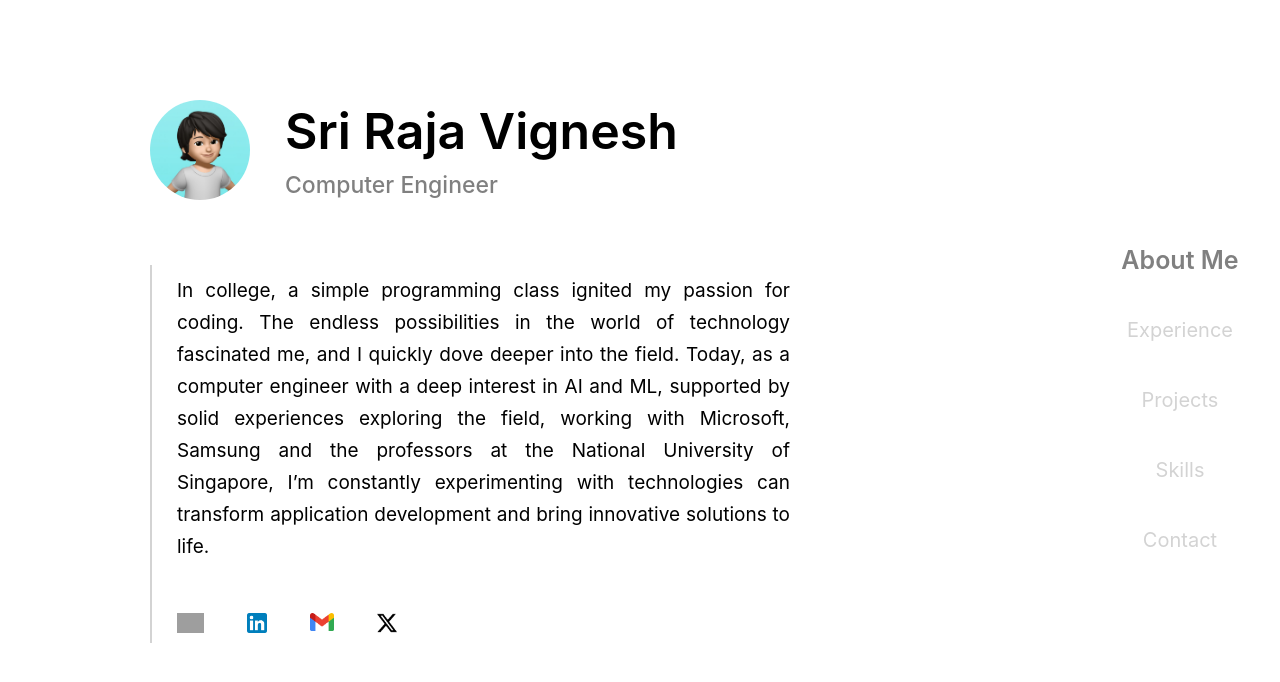
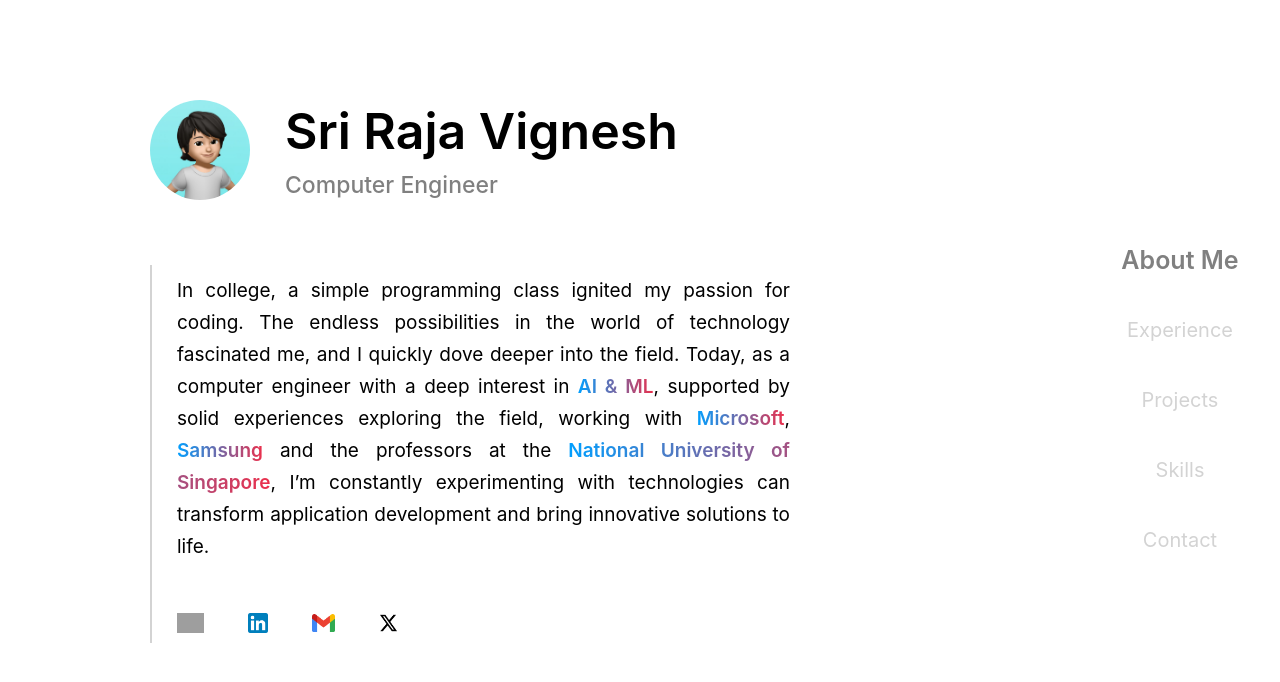
Before and after one commit to sriraja2001/portfolio, a React (Create React App) app: page / in a window 1280 px wide. Shown: the top 682 px of the page. Built offline with nearby package versions, Linux system fonts and the light colour scheme; grey boxes are pictures that could not be loaded.

Commit message:
gradient text added and the spans were highlighted

```diff
--- /dev/null
+++ b/src/components/GradientText/GradientText.js
@@ -0,0 +1,11 @@
+import styles from "./GradientText.module.css";
+
+const GradientText = ({ children, style }) => {
+  return (
+    <span className={styles.gradient} style={style}>
+      {children}
+    </span>
+  );
+};
+
+export default GradientText;
--- /dev/null
+++ b/src/components/GradientText/GradientText.module.css
@@ -0,0 +1,6 @@
+.gradient {
+  background: -webkit-linear-gradient(to right, #009fff, #ec2f4b);
+  background: linear-gradient(to right, #009fff, #ec2f4b);
+  -webkit-background-clip: text;
+  -webkit-text-fill-color: transparent;
+}
--- a/src/sections/AboutSection/AboutSection.js
+++ b/src/sections/AboutSection/AboutSection.js
@@ -4,6 +4,7 @@ import instagramIcon from "../../res/instagram_icon.png";
 import gmailIcon from "../../res/gmail_icon.png";
 import linkedinIcon from "../../res/linkedin_icon.png";
 import xIcon from "../../res/x_icon.png";
+import GradientText from "../../components/GradientText/GradientText";
 
 const AboutSection = () => {
   return (
@@ -20,17 +21,19 @@ const AboutSection = () => {
           In college, a simple programming class ignited my passion for coding.
           The endless possibilities in the world of technology fascinated me,
           and I quickly dove deeper into the field. Today, as a computer
-          engineer with a deep interest in AI and ML, supported by solid
-          experiences exploring the field, working with Microsoft, Samsung and
-          the professors at the National University of Singapore, I’m constantly
-          experimenting with technologies can transform application development
-          and bring innovative solutions to life.<br></br>
+          engineer with a deep interest in <GradientText>AI & ML</GradientText>,
+          supported by solid experiences exploring the field, working with{" "}
+          <GradientText>Microsoft</GradientText>,{" "}
+          <GradientText>Samsung</GradientText> and the professors at the{" "}
+          <GradientText>National University of Singapore</GradientText>, I’m
+          constantly experimenting with technologies can transform application
+          development and bring innovative solutions to life.<br></br>
         </p>
         <div className={styles.socials}>
           <img src={instagramIcon} />
           <img src={linkedinIcon} />
-          <img src={gmailIcon} style={{ height: "90%" }} />
-          <img src={xIcon} />
+          <img src={gmailIcon} style={{ height: "87%" }} />
+          <img src={xIcon} style={{ height: "87%" }} />
         </div>
       </div>
     </div>
--- a/src/sections/AboutSection/AboutSection.module.css
+++ b/src/sections/AboutSection/AboutSection.module.css
@@ -47,11 +47,17 @@
   margin-bottom: 50px;
 }
 
+.content p span {
+  font-weight: 600;
+  cursor: pointer;
+}
+
 .content .socials {
   height: 20px;
   width: 220px;
   display: flex;
   justify-content: space-between;
+  align-items: center;
 }
 
 .content img {
```
